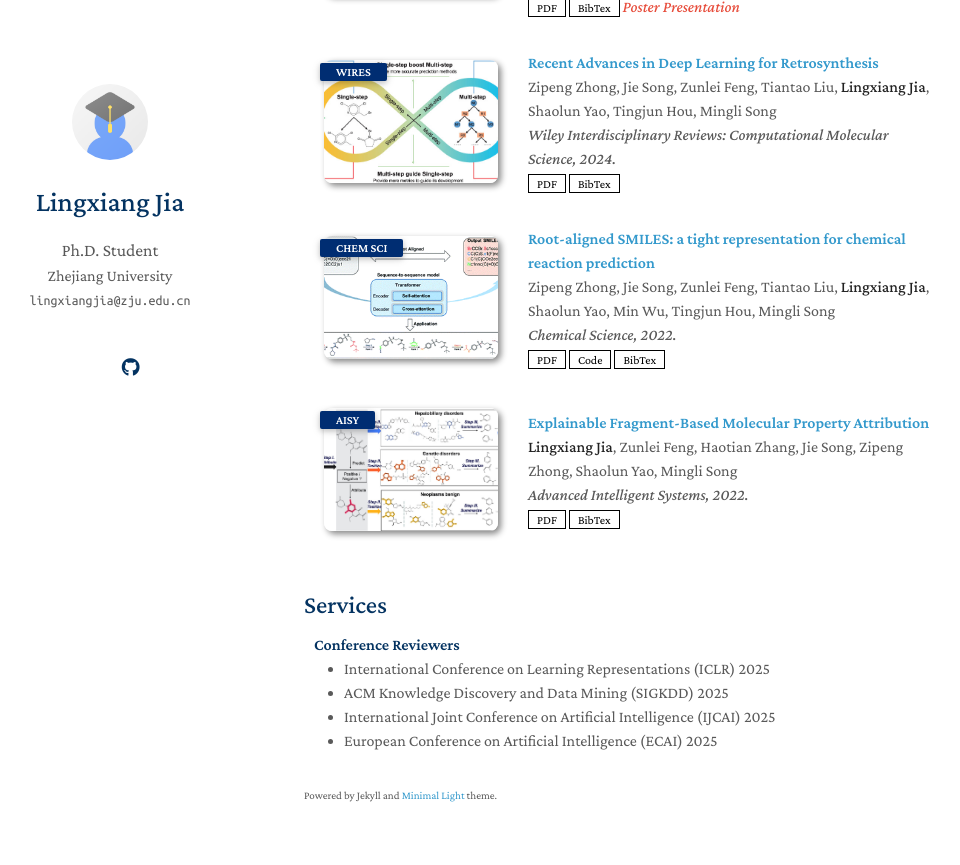
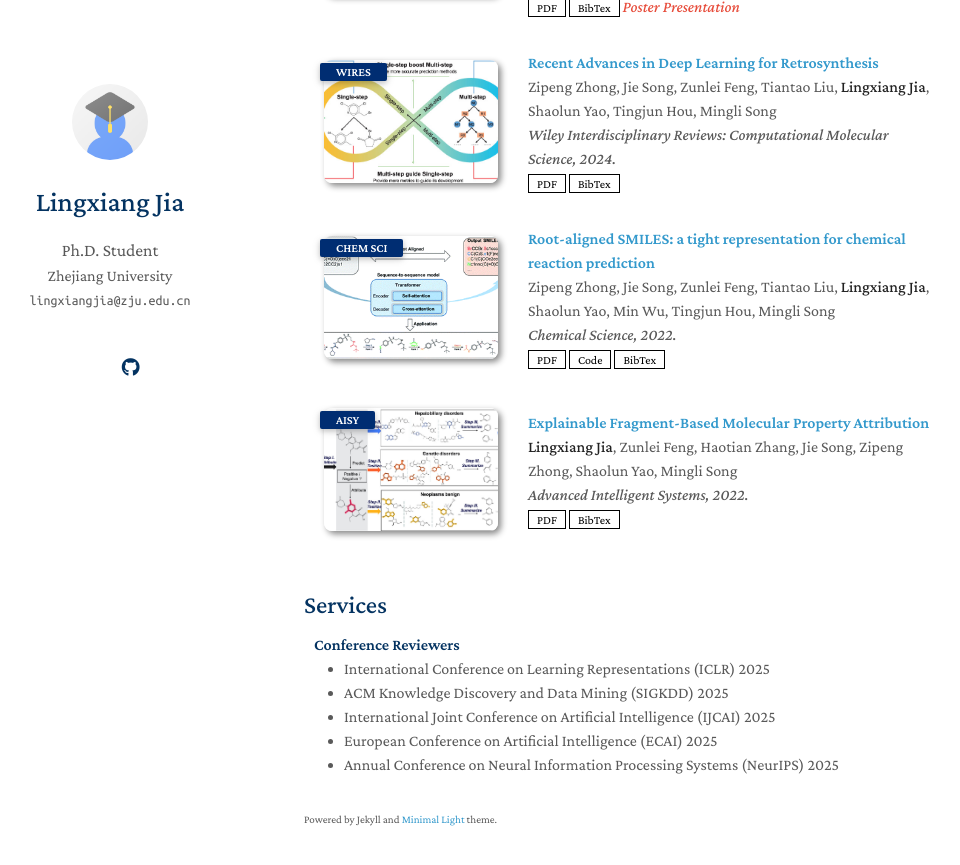
Before and after one commit to hry98kki/hry98kki.github.io, a Jekyll site: the page built from index.md, in a window 1280 px wide and 900 px high, scrolled down 2180 px. Shown: the top 865 px of the window, without its empty margins (166-1126 px from the left). Built offline with Jekyll 4.4.1, drawn with Linux system fonts in a browser that asks for light colours; nearby versions of some CDN libraries; a style sheet for code colours, icons or effects is not loaded; our own code applies the rules of GitHub Pages for plain Markdown files.

Commit message:
Update services.md

```diff
--- a/_includes/services.md
+++ b/_includes/services.md
@@ -7,4 +7,5 @@
   <li><a href="https://kdd2025.kdd.org/"><autocolor>ACM Knowledge Discovery and Data Mining (SIGKDD) 2025</autocolor></a></li>
   <li><a href="https://2025.ijcai.org/"><autocolor>International Joint Conference on Artificial Intelligence (IJCAI) 2025</autocolor></a></li>
   <li><a href="https://ecai2025.org/"><autocolor>European Conference on Artificial Intelligence (ECAI) 2025</autocolor></a></li>
+  <li><a href="https://neurips.cc/Conferences/2025/"><autocolor>Annual Conference on Neural Information Processing Systems (NeurIPS) 2025</autocolor></a></li>
 </ul>
```
